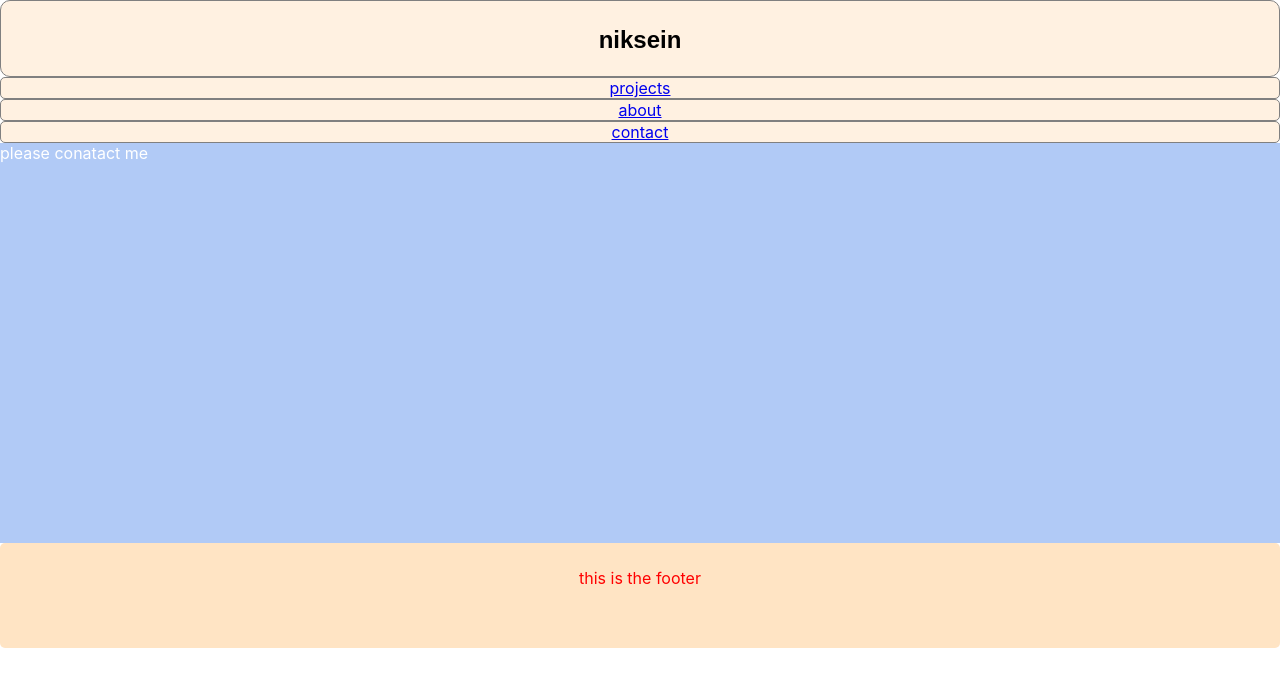
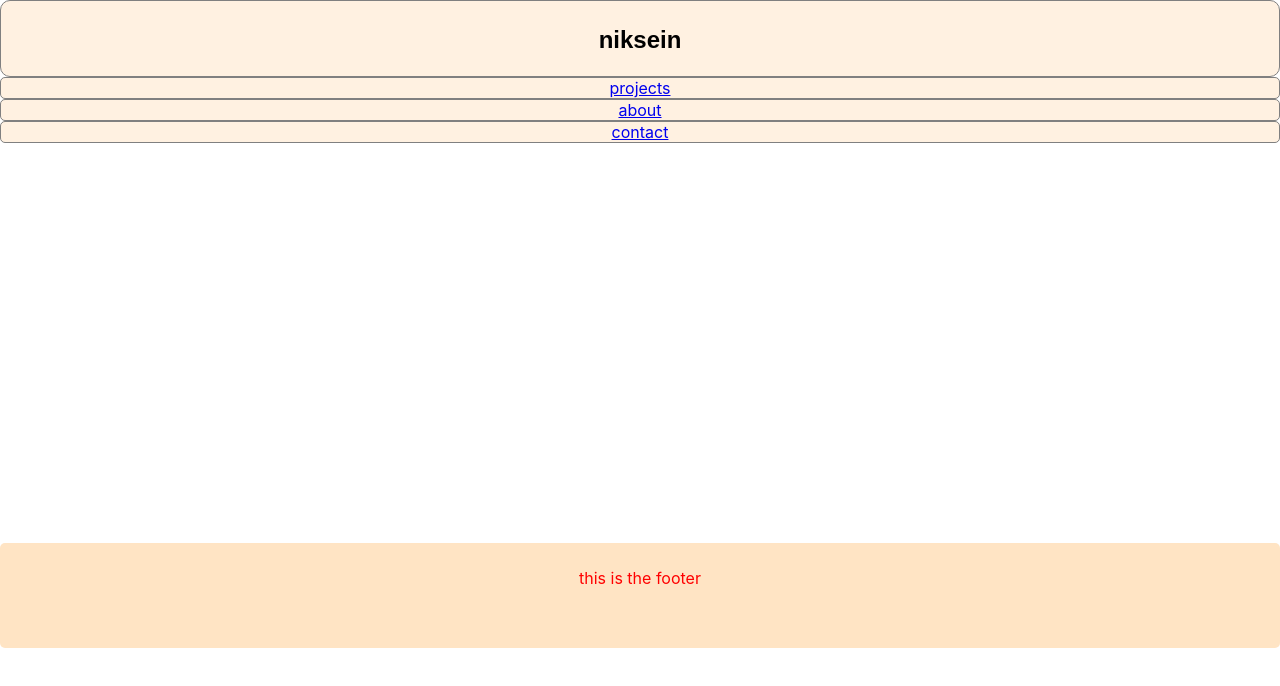
Before and after one commit to niksein007/portfolio, a React (Create React App) app: page /contact in a window 1280 px wide. Shown: the top 686 px of the page. Built offline with nearby package versions, Linux system fonts and the light colour scheme.

Commit message:
css edits

```diff
--- a/src/components/sectionCom/Designs.js
+++ b/src/components/sectionCom/Designs.js
@@ -5,10 +5,12 @@ function Designs() {
     return (
         <div>
 
-            <iframe src="https://niksein007.github.io/" title="one"></iframe>
+
 
 
             <iframe src="https://niksein007.github.io/calculator/" title="two"></iframe>
+            <iframe src="https://niksein007.github.io/dicegame/" title="two"></iframe>
+            <iframe src="https://niksein007.github.io/instagramclone" title="one"></iframe>
         </div>
     )
 }
--- a/src/components/sectionStyle/Section.css
+++ b/src/components/sectionStyle/Section.css
@@ -2,7 +2,6 @@ section {
   position: relative;
   width: 100vw;
   height: 400px;
-  background-color: rgba(100, 149, 237, 0.5);
   color: white;
   overflow: scroll;
 }
--- a/src/components/sectionStyle/Section.scss
+++ b/src/components/sectionStyle/Section.scss
@@ -3,7 +3,7 @@ section{
     position: relative;
     width: 100vw;
     height:400px;
-    background-color: rgba(100, 149, 237,0.5);
+    // background-color: rgba(100, 149, 237,0.5);
     color: white;
     overflow: scroll;
 
```
Also changed, not shown: 1 other file (tests, documents, lock files or other folders).
